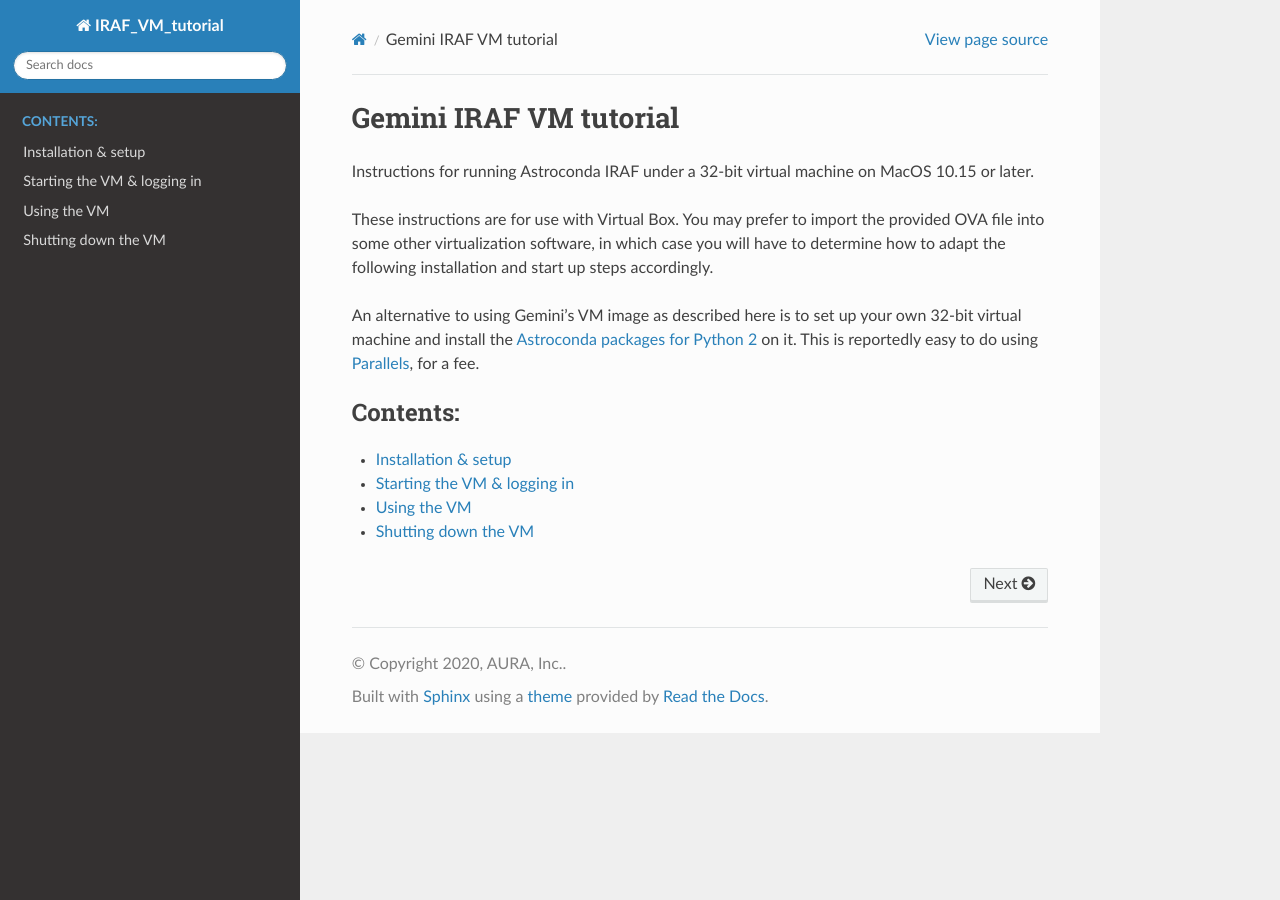
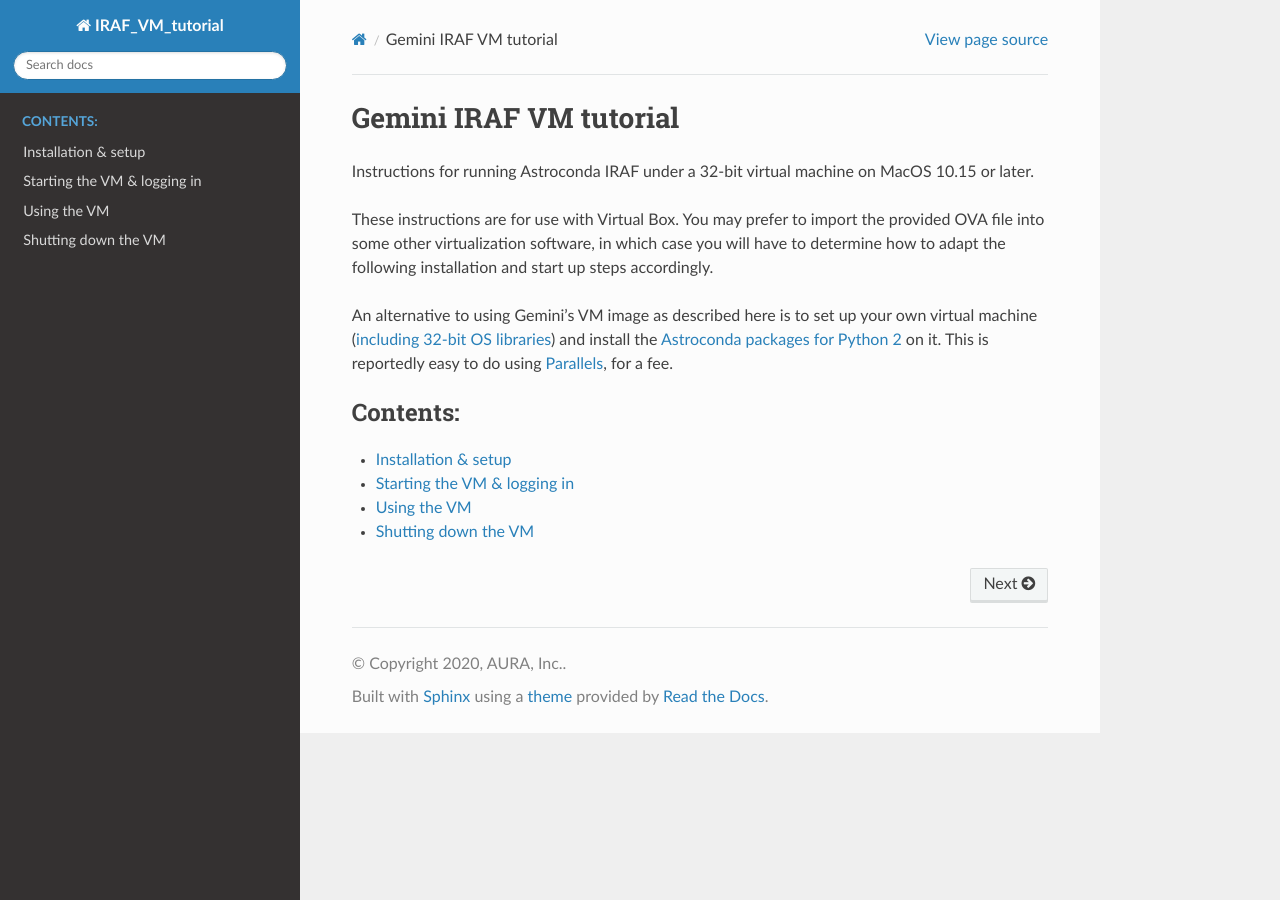
Before and after one commit to GeminiDRSoftware/IRAF_VM_tutorial, a Sphinx documentation site: the page built from source/index.rst, in a window 1280 px wide. Built offline with Sphinx 7.4.7 and the Read the Docs theme 2.0.0, drawn with Linux system fonts in a browser that asks for light colours.

Commit message:
Clarify what needs to be "32-bit" where a user sets up their own VM.

```diff
--- a/source/index.rst
+++ b/source/index.rst
@@ -15,7 +15,8 @@ will have to determine how to adapt the following installation and start up
 steps accordingly.
 
 An alternative to using Gemini's VM image as described here is to set up your
-own 32-bit virtual machine and install the `Astroconda packages for Python 2
+own virtual machine (`including 32-bit OS libraries <https://astroconda.readthedocs.io/en/latest/faq.html#why-is-iraf-32-bit-instead-of-64-bit>`_)
+and install the `Astroconda packages for Python 2
 <http://www.gemini.edu/node/11823>`_ on it. This is reportedly easy to do using
 `Parallels <https://www.parallels.com>`_, for a fee.
 
```
